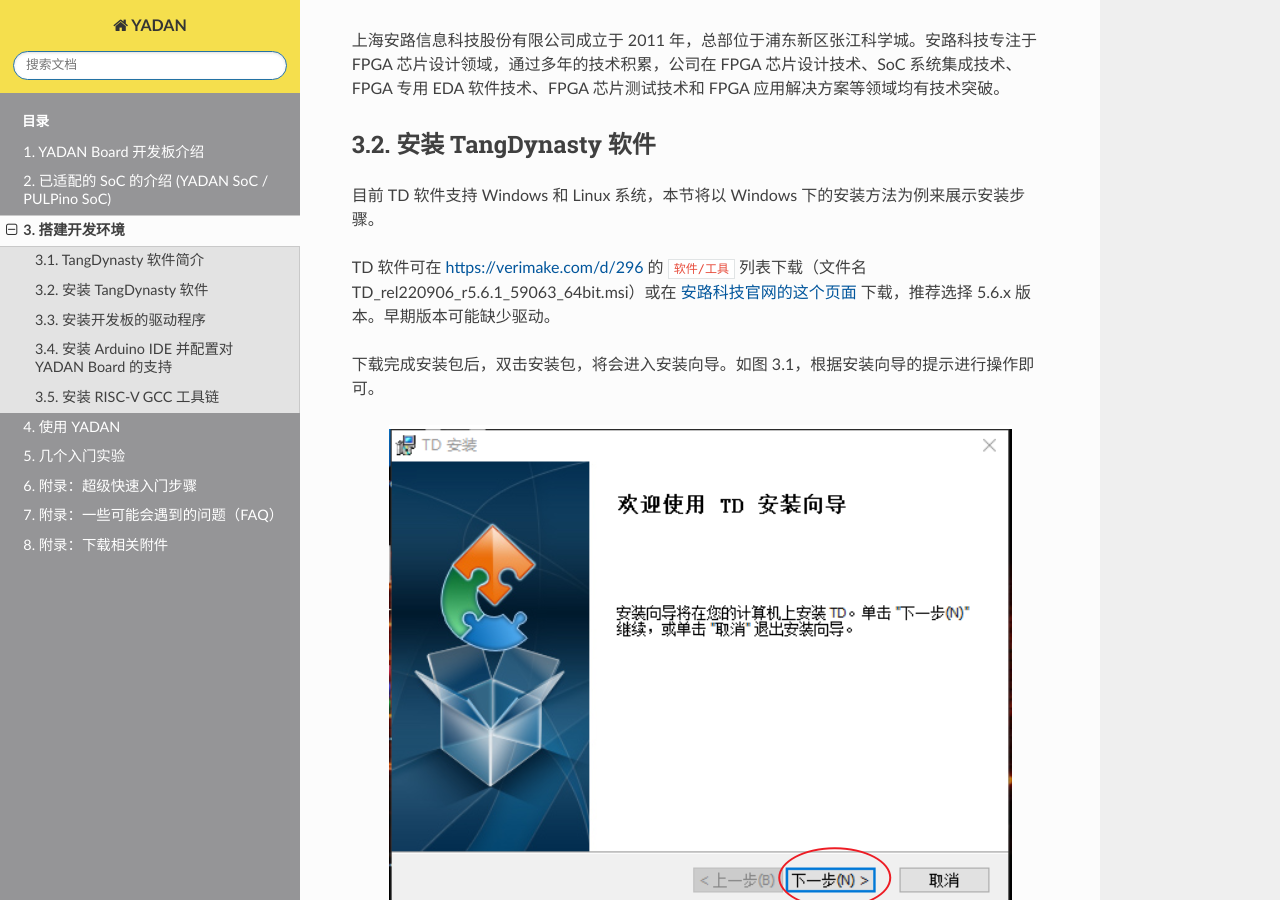
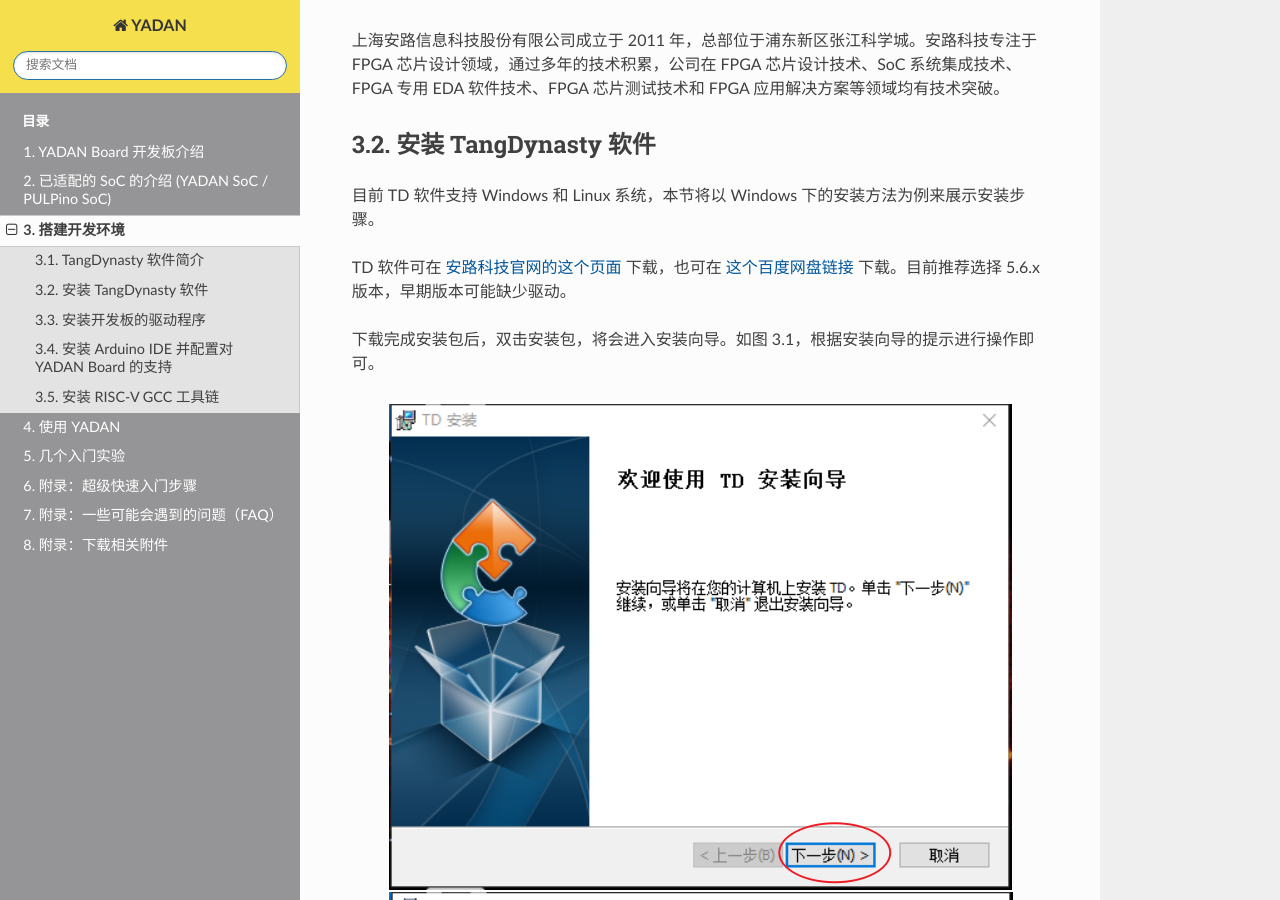
Before and after one commit to CSY-tvgo/YADAN-Docs, a Sphinx documentation site: the page built from docs/source/chap3.md, in a window 1280 px wide and 900 px high, scrolled down 553 px. Built offline with Sphinx 7.4.7 and the Read the Docs theme 2.0.0, drawn with Linux system fonts in a browser that asks for light colours; comment, search, counter and statistics services are not loaded.

Commit message:
Update chap3.md

```diff
--- a/docs/source/chap3.md
+++ b/docs/source/chap3.md
@@ -15,7 +15,7 @@
 ## 安装 TangDynasty 软件
 目前 TD 软件支持 Windows 和 Linux 系统，本节将以 Windows 下的安装方法为例来展示安装步骤。
 
-TD 软件可在 <https://verimake.com/d/296> 的 `软件/工具` 列表下载（文件名 TD_rel220906_r5.6.1_59063_64bit.msi）或在 [安路科技官网的这个页面](https://www.anlogic.com/support/tools-downloads) 下载，推荐选择 5.6.x 版本。早期版本可能缺少驱动。
+TD 软件可在 [安路科技官网的这个页面](https://www.anlogic.com/support/tools-downloads) 下载，也可在 [这个百度网盘链接](https://pan.baidu.com/s/1n4aupYAuMeOys3RiGdGmtQ?pwd=VMAL) 下载。目前推荐选择 5.6.x 版本，早期版本可能缺少驱动。
 
 下载完成安装包后，双击安装包，将会进入安装向导。如图 3.1，根据安装向导的提示进行操作即可。
 
```
